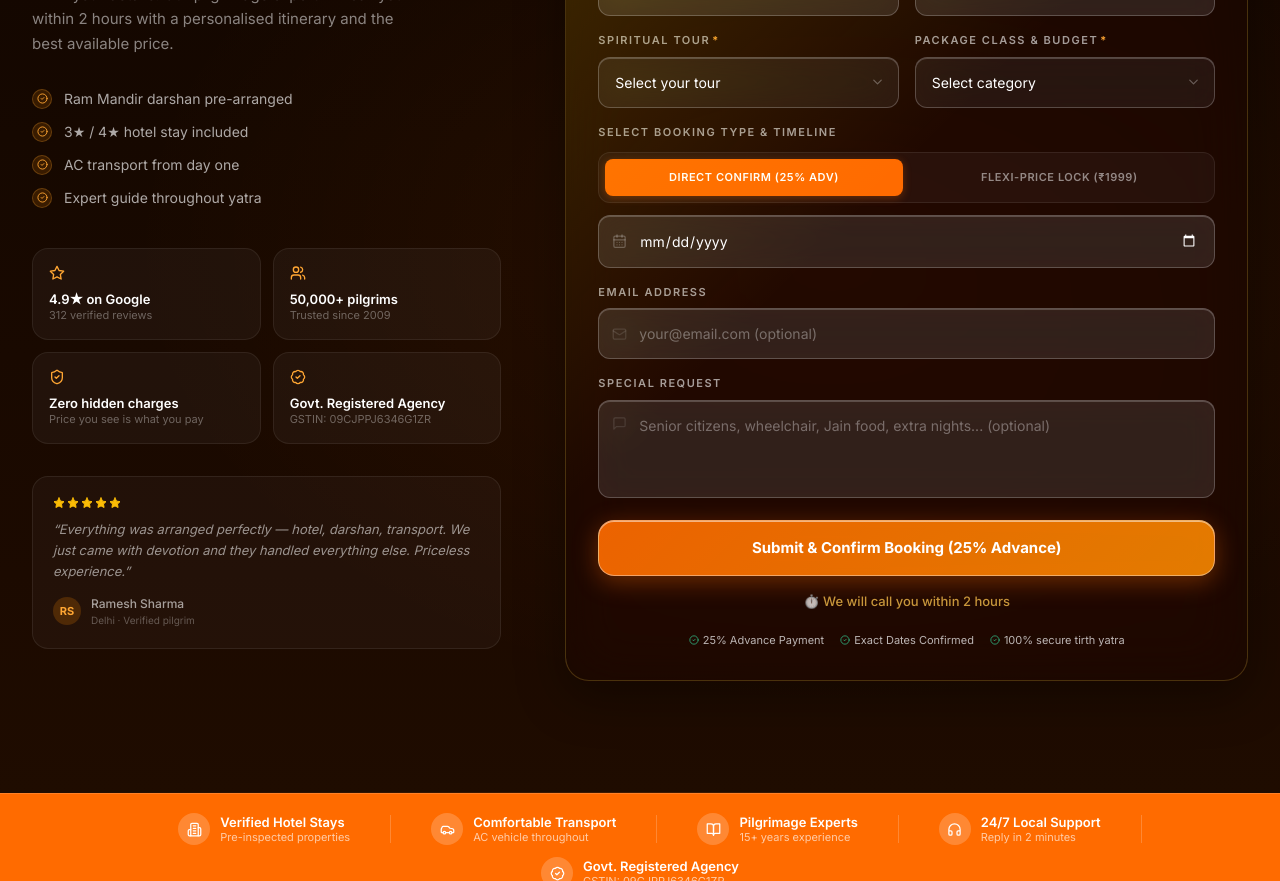
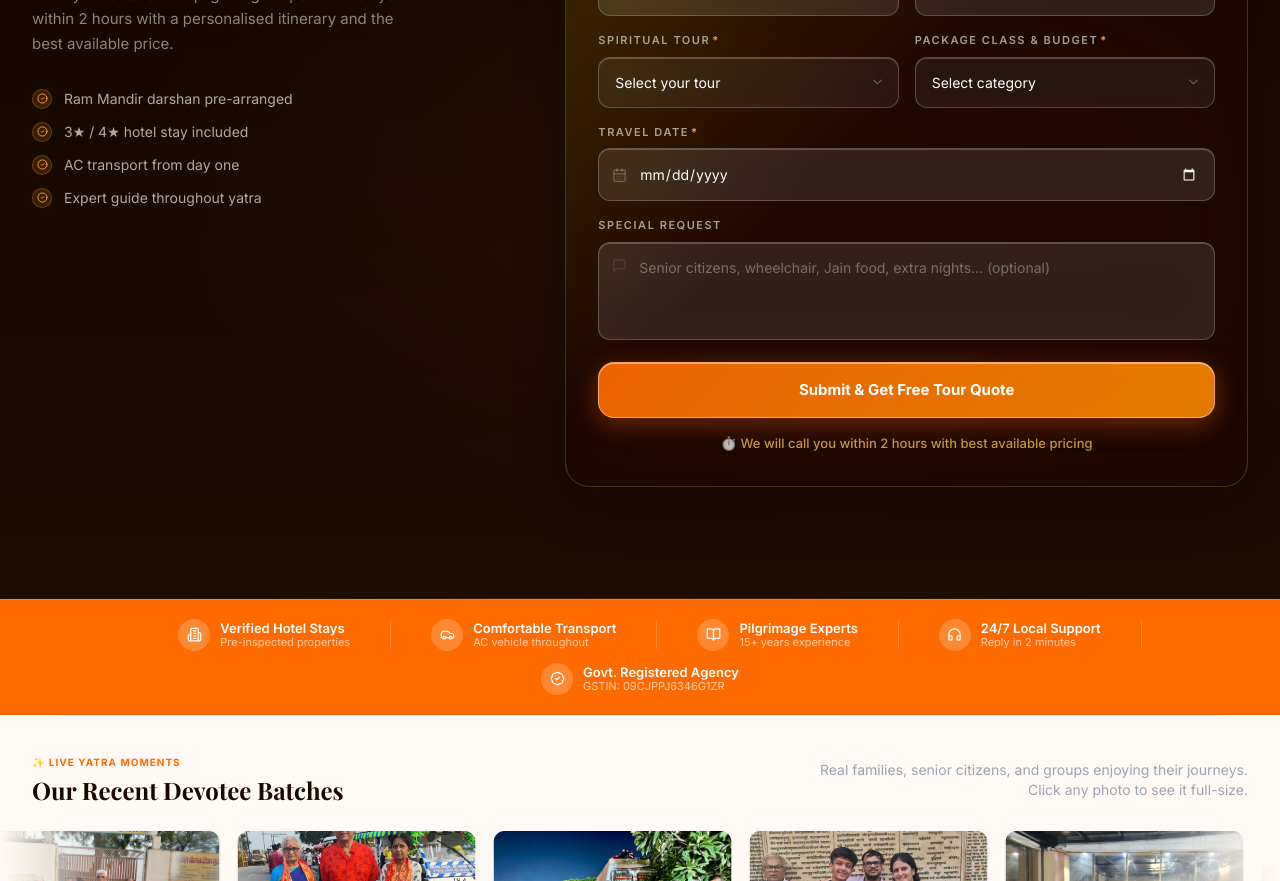
Before and after one commit to digitacurve/ayodhya-landing, a Next.js app: page / in a window 1280 px wide. Shown: the part 1140-2021 px from the top of the page. Built offline with nearby package versions, Linux system fonts and the light colour scheme.

Commit message:
Simplify LeadCapture booking form: remove email field, remove direct/flexi tabs, remove clutter proof points and testimonial snippets

```diff
--- a/components/LeadCapture.tsx
+++ b/components/LeadCapture.tsx
@@ -73,27 +73,19 @@ function getLocalDateString(d: Date) {
 }
 
 // ─── Form Component ───────────────────────────────────────────────────────────
-function LeadForm({ tokenAmount, setTokenAmount }: { tokenAmount: number; setTokenAmount: React.Dispatch<React.SetStateAction<number>> }) {
+function LeadForm() {
   const [fields, setFields] = useState({
-    name: "", phone: "", tour: "", email: "", request: "", packageType: "",
+    name: "", phone: "", tour: "", request: "", packageType: "",
   });
-  const [date,    setDate]    = useState<Date | undefined>(undefined);
-  const [errors,  setErrors]  = useState<Record<string, string>>({});
-  const [status,  setStatus]  = useState<"idle" | "submitting" | "error">("idle");
-  const [bookingType, setBookingType] = useState<"confirm" | "lock">("confirm");
-  const [flexMonth, setFlexMonth] = useState("");
+  const [date, setDate] = useState<Date | undefined>(undefined);
+  const [errors, setErrors] = useState<Record<string, string>>({});
+  const [status, setStatus] = useState<"idle" | "submitting" | "error">("idle");
 
-  // Auto-select package on select-tour event & handle discount
+  // Auto-select package on select-tour event
   useEffect(() => {
-    const handleApplyDiscount = () => {
-      setBookingType("lock");
-      setTokenAmount(1749);
-    };
-
     const handleSelectTour = (e: Event) => {
       const detail = (e as CustomEvent).detail;
       const tourId = typeof detail === "string" ? detail : detail?.tourId;
-      const mode = typeof detail === "object" ? detail?.mode : undefined;
 
       const tourMapping: Record<string, string> = {
         "ayodhya-same-day": "Ayodhya Same Day Tour",
@@ -115,46 +107,36 @@ function LeadForm({ tokenAmount, setTokenAmount }: { tokenAmount: number; setTok
       if (tourName) {
         setFields(f => ({ ...f, tour: tourName }));
       }
-      if (mode === "lock") {
-        setBookingType("lock");
-      } else if (mode === "confirm") {
-        setBookingType("confirm");
-      }
     };
 
     window.addEventListener("select-tour", handleSelectTour);
-    window.addEventListener("apply-discount", handleApplyDiscount);
     return () => {
       window.removeEventListener("select-tour", handleSelectTour);
-      window.removeEventListener("apply-discount", handleApplyDiscount);
     };
-  }, [setTokenAmount]);
+  }, []);
 
   const set = (k: string) => (e: React.ChangeEvent<HTMLInputElement | HTMLTextAreaElement | HTMLSelectElement>) => {
     setFields(f => ({ ...f, [k]: e.target.value }));
     if (errors[k]) setErrors(er => { const n = { ...er }; delete n[k]; return n; });
   };
 
-
   const validate = () => {
     const e: Record<string, string> = {};
-    if (!fields.name.trim())  e.name  = "Please enter your name";
+    if (!fields.name.trim()) e.name = "Please enter your name";
 
     const phoneTrimmed = fields.phone.trim();
     if (!phoneTrimmed) {
       e.phone = "Please enter your phone number";
     } else {
-      // Allow valid international numbers by stripping spaces, hyphens, brackets, and +
       const cleanPhone = phoneTrimmed.replace(/[\s\-()+]/g, "");
       if (!/^\d{7,15}$/.test(cleanPhone)) {
         e.phone = "Please enter a valid phone number (7-15 digits)";
       }
     }
 
-    if (!fields.tour)         e.tour  = "Please select a tour";
-    if (!fields.packageType)  e.packageType = "Please select package class / budget preference";
-    if (bookingType === "confirm" && !date) e.date  = "Please select your travel date";
-    if (bookingType === "lock" && !flexMonth) e.flexMonth = "Please select tentative travel month";
+    if (!fields.tour) e.tour = "Please select a tour";
+    if (!fields.packageType) e.packageType = "Please select package class / budget preference";
+    if (!date) e.date = "Please select your travel date";
     setErrors(e);
     return Object.keys(e).length === 0;
   };
@@ -164,23 +146,18 @@ function LeadForm({ tokenAmount, setTokenAmount }: { tokenAmount: number; setTok
     if (!validate()) return;
     setStatus("submitting");
 
-    const travelDateString = bookingType === "lock" ? `Flexible - ${flexMonth}` : (date ? fmtDate(date) : "");
+    const travelDateString = date ? fmtDate(date) : "";
 
     try {
       const payload: Record<string, string> = {
-        access_key:     WEB3FORMS_KEY,
-        name:           fields.name,
-        phone:          fields.phone,
-        tour:           fields.tour,
-        package_type:   fields.packageType,
-        travel_date:    travelDateString,
-        booking_type:   bookingType === "confirm" ? "Direct Confirmation (25% Advance)" : `Flexi-Date Price Lock (₹${tokenAmount})`,
-        special_request:fields.request || "(none)",
+        access_key: WEB3FORMS_KEY,
+        name: fields.name,
+        phone: fields.phone,
+        tour: fields.tour,
+        package_type: fields.packageType,
+        travel_date: travelDateString,
+        special_request: fields.request || "(none)",
       };
-
-      if (fields.email.trim()) {
-        payload.email = fields.email.trim();
-      }
 
       const res = await fetch(WEB3FORMS_ENDPOINT, {
         method: "POST",
@@ -197,7 +174,6 @@ function LeadForm({ tokenAmount, setTokenAmount }: { tokenAmount: number; setTok
               form_name: "lead_capture",
               tour_selected: fields.tour,
               travel_date: travelDateString,
-              booking_type: bookingType,
             });
           }
         }
@@ -212,9 +188,6 @@ function LeadForm({ tokenAmount, setTokenAmount }: { tokenAmount: number; setTok
           tour: fields.tour,
           package_type: fields.packageType,
           date: travelDateString,
-          booking_type: bookingType,
-          is_flexible: bookingType === "lock" ? "true" : "false",
-          token_amount: tokenAmount.toString(),
         }).toString();
         window.location.href = `${REDIRECT}?${queryParams}`;
       } else {
@@ -301,77 +274,8 @@ function LeadForm({ tokenAmount, setTokenAmount }: { tokenAmount: number; setTok
         </Field>
       </div>
 
-      {/* Row 3: Booking Type & Date Selection */}
-      <div className="space-y-3">
-        <label className="block text-white/60 text-[11px] font-semibold tracking-[0.14em] uppercase">
-          Select Booking Type & Timeline
-        </label>
-
-        {/* Tab Toggle */}
-        <div className="grid grid-cols-2 gap-2 bg-white/[0.04] p-1.5 rounded-xl border border-white/[0.08]">
-          <button
-            type="button"
-            onClick={() => {
-              setBookingType("confirm");
-              setFlexMonth("");
-              if (errors.flexMonth || errors.date) {
-                setErrors(er => { const n = { ...er }; delete n.date; delete n.flexMonth; return n; });
-              }
-            }}
-            className={`py-2.5 rounded-lg text-[11px] font-semibold uppercase tracking-wider transition-all duration-200 ${
-              bookingType === "confirm"
-                ? "bg-saffron-600 text-white shadow-[0_2px_8px_rgba(255,107,0,0.3)]"
-                : "text-white/50 hover:text-white hover:bg-white/5"
-            }`}
-          >
-            Direct Confirm (25% Adv)
-          </button>
-          <button
-            type="button"
-            onClick={() => {
-              setBookingType("lock");
-              setDate(undefined);
-              if (errors.flexMonth || errors.date) {
-                setErrors(er => { const n = { ...er }; delete n.date; delete n.flexMonth; return n; });
-              }
-            }}
-            className={`py-2.5 rounded-lg text-[11px] font-semibold uppercase tracking-wider transition-all duration-200 ${
-              bookingType === "lock"
-                ? "bg-saffron-600 text-white shadow-[0_2px_8px_rgba(255,107,0,0.3)]"
-                : "text-white/50 hover:text-white hover:bg-white/5"
-            }`}
-          >
-            Flexi-Price Lock (₹{tokenAmount})
-          </button>
-        </div>
-
-        {/* Date Input */}
-        <div>
-          {bookingType === "lock" ? (
-            <div className="relative">
-              <select
-                value={flexMonth}
-                onChange={(e) => {
-                  setFlexMonth(e.target.value);
-                  if (errors.flexMonth) setErrors(er => { const n = { ...er }; delete n.flexMonth; return n; });
-                }}
-                className={`${inputClass} pr-10 ${errors.flexMonth ? "border-red-400/60" : ""} cursor-pointer`}
-                style={{ background: "rgba(255,255,255,0.06)" }}
-              >
-                <option value="" disabled style={{ background: "#160800" }}>Select tentative travel month</option>
-                <option value="June 2026" style={{ background: "#160800" }}>June 2026</option>
-                <option value="July 2026" style={{ background: "#160800" }}>July 2026</option>
-                <option value="August 2026" style={{ background: "#160800" }}>August 2026</option>
-                <option value="September 2026" style={{ background: "#160800" }}>September 2026</option>
-                <option value="October 2026" style={{ background: "#160800" }}>October 2026 (Festive Season)</option>
-                <option value="November 2026" style={{ background: "#160800" }}>November 2026</option>
-                <option value="December 2026" style={{ background: "#160800" }}>December 2026</option>
-                <option value="Later / Undecided" style={{ background: "#160800" }}>Later / Undecided</option>
-              </select>
-              <ChevronDown size={15} className="absolute right-3.5 top-1/2 -translate-y-1/2 text-white/30 pointer-events-none" />
-              {errors.flexMonth && <p className="text-red-400 text-[11px] mt-1.5">{errors.flexMonth}</p>}
-            </div>
-          ) : (
+      {/* Row 3: Travel Date Selection */}
+      <Field label="Travel Date" required>
         <div className="relative">
           <CalendarDays size={15} className="absolute left-3.5 top-1/2 -translate-y-1/2 text-white/25 pointer-events-none z-10" />
           <input
@@ -388,26 +292,9 @@ function LeadForm({ tokenAmount, setTokenAmount }: { tokenAmount: number; setTok
           />
           {errors.date && <p className="text-red-400 text-[11px] mt-1.5">{errors.date}</p>}
         </div>
-          )}
-        </div>
-      </div>
-
-      {/* Row 4: Email */}
-      <Field label="Email Address">
-        <div className="relative">
-          <Mail size={15} className="absolute left-3.5 top-1/2 -translate-y-1/2 text-white/25 pointer-events-none" />
-          <input
-            type="email"
-            value={fields.email}
-            onChange={set("email")}
-            placeholder="your@email.com (optional)"
-            className={`${inputClass} pl-10`}
-            autoComplete="email"
-          />
-        </div>
       </Field>
 
-      {/* Row 5: Special Request */}
+      {/* Row 4: Special Request */}
       <Field label="Special Request">
         <div className="relative">
           <MessageSquare size={15} className="absolute left-3.5 top-4 text-white/25 pointer-events-none" />
@@ -444,31 +331,15 @@ function LeadForm({ tokenAmount, setTokenAmount }: { tokenAmount: number; setTok
             <Loader2 size={17} className="animate-spin" />
             Sending your request…
           </span>
-        ) : bookingType === "confirm" ? (
-          "Submit & Confirm Booking (25% Advance)"
         ) : (
-          `Submit & Lock Today's Rates (₹${tokenAmount})`
+          "Submit & Get Free Tour Quote"
         )}
       </button>
 
       {/* Trust line */}
       <p className="text-center text-[13px] font-medium" style={{ color: "rgba(255,200,80,0.75)" }}>
-        ⏱️ We will call you within 2 hours
+        ⏱️ We will call you within 2 hours with best available pricing
       </p>
-
-      {/* Micro-trust strip */}
-      <div className="flex flex-wrap items-center justify-center gap-x-4 gap-y-1.5 pt-1">
-        {[
-          bookingType === "confirm" ? "25% Advance Payment" : "Price Lock Guarantee",
-          bookingType === "confirm" ? "Exact Dates Confirmed" : "Flexible Dates",
-          "100% secure tirth yatra",
-        ].map(t => (
-          <span key={t} className="text-white/70 text-[11px] whitespace-nowrap flex items-center gap-1">
-            <CheckCircle2 size={10} className="text-emerald-400/80" />
-            {t}
-          </span>
-        ))}
-      </div>
     </form>
   );
 }
@@ -556,7 +427,8 @@ export default function LeadCapture() {
             </p>
 
             {/* Inclusions */}
-            <ul className="space-y-3 mb-10">
+            {/* Inclusions */}
+            <ul className="space-y-3">
               {inclusions.map((item) => (
                 <li key={item} className="flex items-center gap-3">
                   <div className="w-5 h-5 rounded-full bg-saffron-500/15 border border-saffron-400/25 flex items-center justify-center flex-shrink-0">
@@ -566,45 +438,6 @@ export default function LeadCapture() {
                 </li>
               ))}
             </ul>
-
-            {/* Proof grid */}
-            <div className="grid grid-cols-2 gap-3">
-              {proofPoints.map(({ icon: Icon, text, sub }) => (
-                <div
-                  key={text}
-                  className="bg-white/[0.04] border border-white/[0.07] rounded-2xl p-4"
-                >
-                  <Icon size={16} className="text-saffron-400 mb-2.5" />
-                  <div className="text-white font-semibold text-[13px] leading-tight">{text}</div>
-                  <div className="text-white/35 text-[11px] mt-0.5 leading-tight">{sub}</div>
-                </div>
-              ))}
-            </div>
-
-            {/* Testimonial snippet */}
-            <div
-              className="mt-8 rounded-2xl p-5 border border-white/[0.08]"
-              style={{ background: "rgba(255,255,255,0.03)" }}
-            >
-              <div className="flex items-center gap-0.5 mb-2.5">
-                {Array.from({ length: 5 }).map((_, i) => (
-                  <Star key={i} size={12} className="text-[#FBBC05] fill-[#FBBC05]" />
-                ))}
-              </div>
-              <p className="text-white/55 text-[13px] leading-relaxed italic mb-3">
-                &ldquo;Everything was arranged perfectly — hotel, darshan, transport. We just
-                came with devotion and they handled everything else. Priceless experience.&rdquo;
-              </p>
-              <div className="flex items-center gap-2.5">
-                <div className="w-7 h-7 rounded-full bg-saffron-500/20 flex items-center justify-center text-saffron-400 text-[11px] font-bold flex-shrink-0">
-                  RS
-                </div>
-                <div>
-                  <div className="text-white/60 text-[12px] font-medium">Ramesh Sharma</div>
-                  <div className="text-white/30 text-[10px]">Delhi · Verified pilgrim</div>
-                </div>
-              </div>
-            </div>
           </motion.div>
 
           {/* ── Right: Form Card ── */}
@@ -630,13 +463,13 @@ export default function LeadCapture() {
                       Get Your Free Tour Quote
                     </h3>
                     <p className="text-white/40 text-[12px] mt-0.5">
-                      Confirm Travel This Month (25% Adv) OR Lock Future Rates (₹{tokenAmount})
+                      Personalised itinerary and transparent pricing within 2 hours
                     </p>
                   </div>
                 </div>
               </div>
 
-              <LeadForm tokenAmount={tokenAmount} setTokenAmount={setTokenAmount} />
+              <LeadForm />
             </div>
           </motion.div>
         </div>
```
Lines whose indentation alone changed are shown as unchanged.
